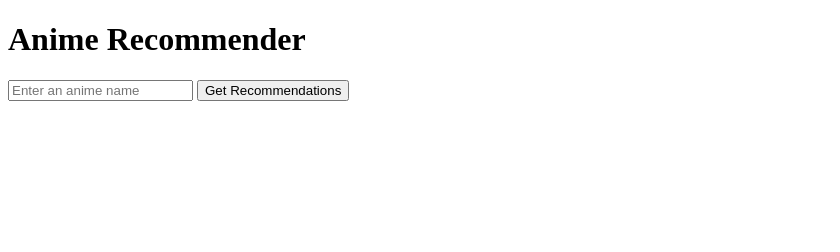
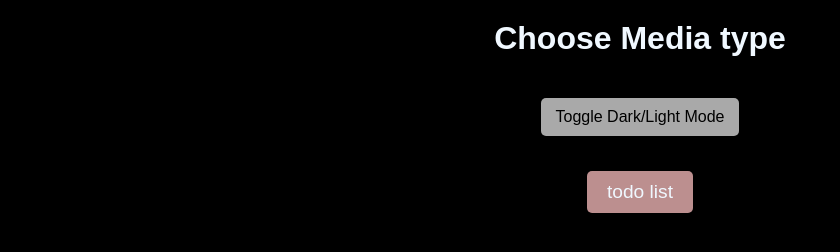
Before and after one commit to mattwydra/LLM-integration, a plain HTML site: page index.html in a window 1280 px wide. Shown: the whole page, without its empty margins (0-840 px from the left). Drawn offline with Linux system fonts and the light colour scheme.

Commit message:
Update styles and file structure
Move index.html, script.js, and styling.css to v1/anime. Rename styling.css to styles.css. Add light/dark mode toggle and functionality

```diff
--- a/index.html
+++ b/index.html
@@ -1,18 +1,95 @@
 <!DOCTYPE html>
 <html lang="en">
+
 <head>
-    <meta charset="UTF-8">
-    <meta name="viewport" content="width=device-width, initial-scale=1.0">
-    <title>Anime Recommender</title>
-    <link rel="stylesheet" href="styles.css">
+    <meta charset="UTF-8" />
+    <meta name="viewport" content="width=device-width, initial-scale=1.0" />
+    <title>Media Recommendations</title>
+    <style>
+        body {
+            background-color: black;
+            color: aliceblue;
+            font-family: Arial, sans-serif;
+            text-align: center;
+            margin: 0;
+            padding: 0;
+            transition: background-color 0.3s, color 0.3s;
+        }
+
+        body[data-theme="light"] {
+            background-color: white;
+            color: black;
+        }
+
+        h1 {
+            margin-top: 20px;
+        }
+
+        .media-link {
+            display: inline-block;
+            margin: 15px;
+            padding: 10px 20px;
+            background-color: rosybrown;
+            color: aliceblue;
+            text-decoration: none;
+            border-radius: 5px;
+            font-size: 1.2em;
+        }
+
+        body[data-theme="light"] .media-link {
+            background-color: lightgray;
+            color: black;
+        }
+
+        .media-link:hover {
+            background-color: lavenderblush;
+            color: darksalmon;
+        }
+
+        body[data-theme="light"] .media-link:hover {
+            background-color: darksalmon;
+            color: white;
+        }
+
+        .toggle-btn {
+            margin: 20px;
+            padding: 10px 15px;
+            font-size: 1em;
+            border: none;
+            border-radius: 5px;
+            cursor: pointer;
+            background-color: darkgray;
+            color: black;
+        }
+
+        body[data-theme="light"] .toggle-btn {
+            background-color: gray;
+            color: white;
+        }
+    </style>
 </head>
+
 <body>
-    <h1>Anime Recommender</h1>
-    <input type="text" id="animeInput" placeholder="Enter an anime name">
-    <button onclick="getRecommendations()">Get Recommendations</button>
-    <div id="results"></div>
-    <script src="script.js"></script>
+    <h1>Choose Media type</h1>
+    <button class="toggle-btn" id="themeToggle">Toggle Dark/Light Mode</button>
+    <div>
+        <a href="v1/anime/index.html" class="media-link">todo list</a>
+    </div>
+
+    <script>
+        const themeToggle = document.getElementById("themeToggle");
+
+        themeToggle.addEventListener("click", () => {
+            const body = document.body;
+            const currentTheme = body.getAttribute("data-theme");
+
+            if (currentTheme === "light") {
+                body.setAttribute("data-theme", "dark");
+            } else {
+                body.setAttribute("data-theme", "light");
+            }
+        });
+    </script>
 </body>
-    <link rel="stylesheet" href="styles.css" />
-    <script src="script.js"> </script>
+
 </html>
--- a/styling.css
+++ /dev/null
@@ -1,16 +0,0 @@
-body {
-    font-family: Arial, sans-serif;
-    text-align: center;
-    margin: 20px;
-}
-input {
-    padding: 8px;
-    width: 250px;
-}
-button {
-    padding: 8px;
-    margin-left: 10px;
-}
-#results {
-    margin-top: 20px;
-}
--- /dev/null
+++ b/v1/anime/styles.css
@@ -0,0 +1,71 @@
+body {
+    background-color: black;
+    color: aliceblue;
+    font-family: Arial, sans-serif;
+    text-align: center;
+    margin: 0;
+    padding: 0;
+    transition: background-color 0.3s, color 0.3s;
+}
+
+body[data-theme="light"] {
+    background-color: lavender;
+    color: black;
+    font-family: Arial, sans-serif;
+    text-align: center;
+    margin: 0;
+    padding: 0;
+    transition: background-color 0.3s, color 0.3s;
+}
+
+body[data-theme="light"]input {
+    padding: 8px;
+    width: 250px;
+}
+
+input {
+    padding: 8px;
+    width: 250px;
+}
+
+body[data-theme="light"]button {
+    padding: 8px;
+    margin-left: 10px;
+}
+
+button {
+    padding: 8px;
+    margin-left: 10px;
+}
+
+body[data-theme="light"]#results {
+    margin-top: 20px;
+}
+
+#results {
+    margin-top: 20px;
+}
+
+body[data-theme="light"]h1 {
+    margin-top: 20px;
+}
+
+h1 {
+    margin-top: 20px;
+}
+
+.toggle-btn {
+    margin: 20px;
+    padding: 10px 15px;
+    font-size: 1em;
+    border: none;
+    border-radius: 5px;
+    cursor: pointer;
+    background-color: darkgray;
+    color: black;
+}
+
+body[data-theme="light"] .toggle-btn {
+    background-color: gray;
+    color: white;
+}
```
Also changed, not shown: v1/anime/index.html (added, +36 -0 lines), v1/anime/script.js (line endings or trailing spaces).
